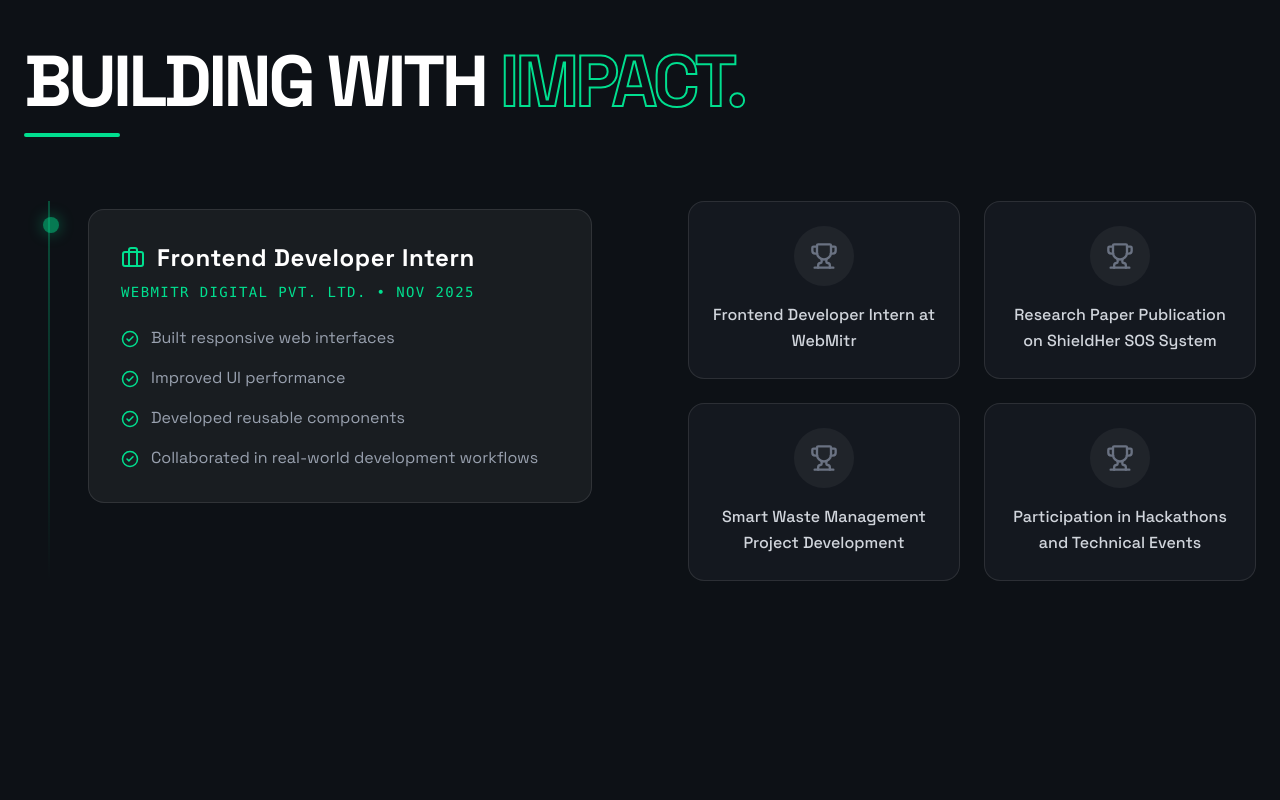
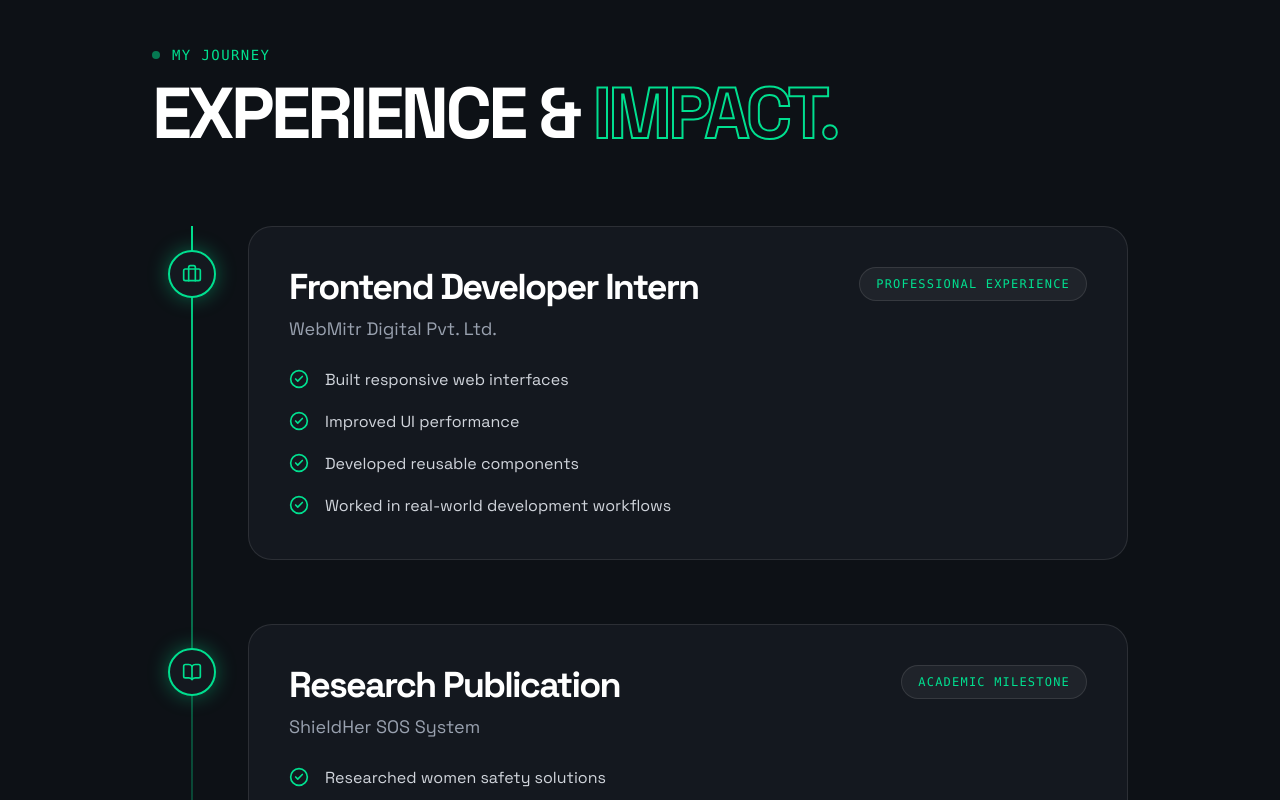
Before and after one commit to abhii-byte1/Portfolio, a React app: page / in a window 1280 px wide. Shown: the part 1840-2640 px from the top of the page. Built offline with nearby package versions, Linux system fonts and the light colour scheme; the HTML template or start-up script is replaced by a standard one.

Commit message:
refactor: Redesign Experience section into unified vertical timeline layout

```diff
--- a/src/components/Experience.tsx
+++ b/src/components/Experience.tsx
@@ -1,99 +1,143 @@
 import { motion } from 'framer-motion';
-import { Briefcase, Trophy, CheckCircle2 } from 'lucide-react';
+import { Briefcase, BookOpen, Code2, CheckCircle2 } from 'lucide-react';
+
+const experiences = [
+  {
+    id: 1,
+    title: 'Frontend Developer Intern',
+    subtitle: 'WebMitr Digital Pvt. Ltd.',
+    badge: 'Professional Experience',
+    icon: Briefcase,
+    points: [
+      'Built responsive web interfaces',
+      'Improved UI performance',
+      'Developed reusable components',
+      'Worked in real-world development workflows'
+    ]
+  },
+  {
+    id: 2,
+    title: 'Research Publication',
+    subtitle: 'ShieldHer SOS System',
+    badge: 'Academic Milestone',
+    icon: BookOpen,
+    points: [
+      'Researched women safety solutions',
+      'Designed emergency response workflows',
+      'Published research work'
+    ]
+  },
+  {
+    id: 3,
+    title: 'Building Real-World Projects',
+    subtitle: 'Full Stack Development',
+    badge: 'Project Development',
+    icon: Code2,
+    points: [
+      'ShieldHer SOS System',
+      'Smart Waste Management System'
+    ]
+  }
+];
 
 export default function Experience() {
-  const achievements = [
-    "Frontend Developer Intern at WebMitr",
-    "Research Paper Publication on ShieldHer SOS System",
-    "Smart Waste Management Project Development",
-    "Participation in Hackathons and Technical Events"
-  ];
+  return (
+    <section id="experience" className="py-24 lg:py-32 relative z-10 px-6 max-w-5xl mx-auto">
 
-  return (
-    <section id="experience" className="py-20 lg:py-32 relative z-10 px-6 max-w-7xl mx-auto">
-      <div className="mb-16">
-        <motion.h2
+      {/* Header */}
+      <div className="mb-20 text-center lg:text-left">
+        <motion.div
           initial={{ opacity: 0, y: 20 }}
           whileInView={{ opacity: 1, y: 0 }}
           viewport={{ once: true }}
-          className="font-display font-bold text-5xl md:text-7xl mb-4 text-white uppercase tracking-tighter"
+          className="flex flex-col lg:flex-row lg:items-end justify-between gap-6"
         >
-          BUILDING WITH <span className="text-transparent" style={{ WebkitTextStroke: '2px #00df8f' }}>IMPACT.</span>
-        </motion.h2>
-        <motion.div
-          initial={{ opacity: 0, scaleX: 0 }}
-          whileInView={{ opacity: 1, scaleX: 1 }}
-          viewport={{ once: true }}
-          className="h-1 w-24 bg-[#00df8f] rounded-full origin-left"
-        />
+          <div>
+            <div className="flex items-center justify-center lg:justify-start gap-3 mb-4">
+              <span className="w-2 h-2 bg-[#00df8f] rounded-full animate-pulse" />
+              <h3 className="font-mono text-sm tracking-widest text-[#00df8f] uppercase">My Journey</h3>
+            </div>
+            <h2 className="font-display font-bold text-5xl md:text-7xl text-white uppercase tracking-tighter leading-[0.9]">
+              EXPERIENCE & <span className="text-transparent" style={{ WebkitTextStroke: '2px #00df8f' }}>IMPACT.</span>
+            </h2>
+          </div>
+        </motion.div>
       </div>
 
-      <div className="grid grid-cols-1 lg:grid-cols-2 gap-12 lg:gap-24">
-        {/* Left Column: Timeline */}
+      {/* Timeline Layout */}
+      <div className="relative">
+
+        {/* Continuous Vertical Line */}
+        <div className="absolute left-[23px] sm:left-[39px] top-0 bottom-0 w-[2px] bg-gradient-to-b from-[#00df8f] via-[#00df8f]/30 to-transparent" />
+
+        <div className="flex flex-col gap-16">
+          {experiences.map((exp, index) => {
+            const Icon = exp.icon;
+
+            return (
+              <div key={exp.id} className="relative pl-16 sm:pl-24">
+
+                {/* Timeline Node */}
                 <motion.div
-          initial={{ opacity: 0, x: -50 }}
+                  initial={{ scale: 0, opacity: 0 }}
+                  whileInView={{ scale: 1, opacity: 1 }}
+                  viewport={{ once: true, margin: "-100px" }}
+                  transition={{ delay: 0.2, type: "spring", stiffness: 300, damping: 20 }}
+                  className="absolute left-0 sm:left-4 top-2 sm:top-6 w-12 h-12 rounded-full bg-[#14181f] border-2 border-[#00df8f] flex items-center justify-center shadow-[0_0_20px_rgba(0,223,143,0.4)] z-10"
+                >
+                  <Icon size={20} className="text-[#00df8f]" />
+                </motion.div>
+
+                {/* Content Card */}
+                <motion.div
+                  initial={{ opacity: 0, x: 50 }}
                   whileInView={{ opacity: 1, x: 0 }}
-          viewport={{ once: true }}
-          transition={{ duration: 0.8 }}
-          className="relative"
+                  viewport={{ once: true, margin: "-100px" }}
+                  transition={{ duration: 0.6, ease: "easeOut" }}
+                  whileHover={{ y: -5 }}
+                  className="bg-[#14181f] border border-white/10 rounded-3xl p-6 sm:p-10 hover:border-[#00df8f]/50 hover:shadow-[0_15px_40px_rgba(0,223,143,0.15)] transition-all duration-300 relative group overflow-hidden"
                 >
-          <div className="absolute left-6 top-0 bottom-0 w-0.5 bg-gradient-to-b from-[#00df8f] to-transparent opacity-30" />
+                  {/* Subtle hover glow background */}
+                  <div className="absolute inset-0 bg-gradient-to-br from-[#00df8f]/5 to-transparent opacity-0 group-hover:opacity-100 transition-opacity duration-500 pointer-events-none" />
 
-          <div className="relative pl-16 pt-2">
-            <div className="absolute left-[19px] top-4 w-4 h-4 rounded-full bg-[#00df8f] shadow-[0_0_15px_rgba(0,223,143,0.8)] animate-pulse" />
+                  <div className="relative z-10">
+                    <div className="flex flex-col sm:flex-row sm:items-center justify-between gap-4 mb-6">
+                      <div>
+                        <h3 className="font-display text-3xl sm:text-4xl font-bold text-white tracking-tighter mb-2">
+                          {exp.title}
+                        </h3>
+                        <p className="text-gray-400 font-sans text-lg">{exp.subtitle}</p>
+                      </div>
 
-            <div className="group bg-white/5 border border-white/10 rounded-2xl p-6 md:p-8 hover:border-[#00df8f]/50 hover:shadow-[0_10px_30px_rgba(0,223,143,0.1)] transition-all duration-300">
-              <div className="flex items-center gap-3 mb-2">
-                <Briefcase size={24} className="text-[#00df8f]" />
-                <h3 className="text-2xl font-bold text-white tracking-wide">Frontend Developer Intern</h3>
+                      {/* Badge */}
+                      <span className="inline-block px-4 py-2 bg-white/5 border border-white/10 rounded-full text-[#00df8f] font-mono text-xs tracking-widest uppercase self-start">
+                        {exp.badge}
+                      </span>
                     </div>
-              <p className="text-[#00df8f] font-mono text-sm uppercase tracking-widest mb-6">WebMitr Digital Pvt. Ltd. • Nov 2025</p>
 
                     <ul className="space-y-4">
-                {[
-                  "Built responsive web interfaces",
-                  "Improved UI performance",
-                  "Developed reusable components",
-                  "Collaborated in real-world development workflows"
-                ].map((item, index) => (
+                      {exp.points.map((point, i) => (
                         <motion.li
-                    key={index}
+                          key={i}
                           initial={{ opacity: 0, x: -10 }}
                           whileInView={{ opacity: 1, x: 0 }}
                           viewport={{ once: true }}
-                    transition={{ delay: 0.3 + (index * 0.1) }}
-                    className="flex items-start gap-3 text-gray-400 group-hover:text-gray-300 transition-colors"
+                          transition={{ delay: 0.4 + (i * 0.1) }}
+                          className="flex items-start gap-4 text-gray-300 group-hover:text-white transition-colors"
                         >
-                    <CheckCircle2 size={18} className="text-[#00df8f] mt-1 shrink-0" />
-                    <span>{item}</span>
+                          <CheckCircle2 size={20} className="text-[#00df8f] mt-0.5 shrink-0" />
+                          <span className="leading-relaxed">{point}</span>
                         </motion.li>
                       ))}
                     </ul>
                   </div>
-          </div>
                 </motion.div>
 
-        {/* Right Column: Achievements */}
-        <div className="grid grid-cols-1 sm:grid-cols-2 gap-6">
-          {achievements.map((achievement, index) => (
-            <motion.div
-              key={index}
-              initial={{ opacity: 0, y: 30 }}
-              whileInView={{ opacity: 1, y: 0 }}
-              viewport={{ once: true }}
-              transition={{ delay: index * 0.1, duration: 0.6 }}
-              whileHover={{ y: -8 }}
-              className="bg-[#14181f] border border-white/10 rounded-2xl p-6 flex flex-col justify-center items-center text-center hover:border-[#00df8f]/50 hover:shadow-[0_10px_30px_rgba(0,223,143,0.15)] group transition-all duration-300"
-            >
-              <div className="bg-white/5 p-4 rounded-full mb-4 group-hover:bg-[#00df8f]/10 group-hover:scale-110 transition-all duration-300">
-                <Trophy size={28} className="text-gray-500 group-hover:text-[#00df8f] transition-colors" />
               </div>
-              <p className="text-gray-300 font-medium leading-relaxed group-hover:text-white transition-colors">
-                {achievement}
-              </p>
-            </motion.div>
-          ))}
+            );
+          })}
         </div>
+
       </div>
     </section>
   );
```
Lines whose indentation alone changed are shown as unchanged.
